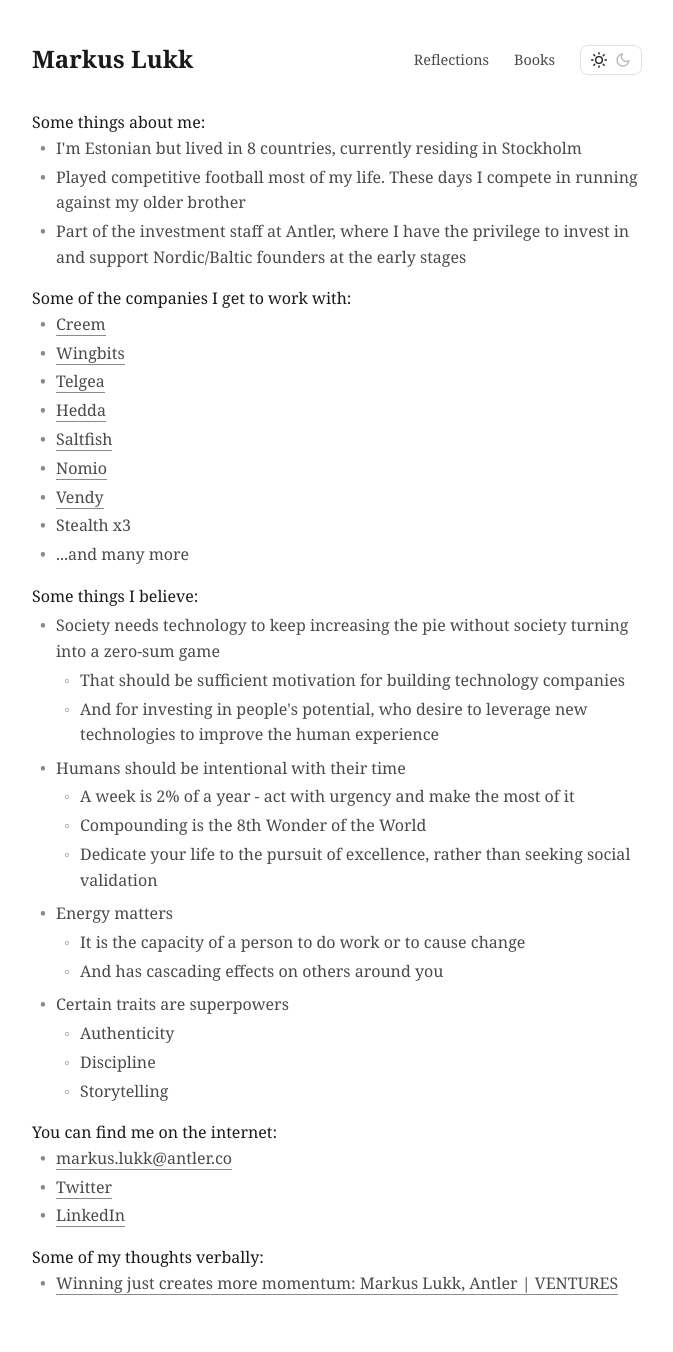
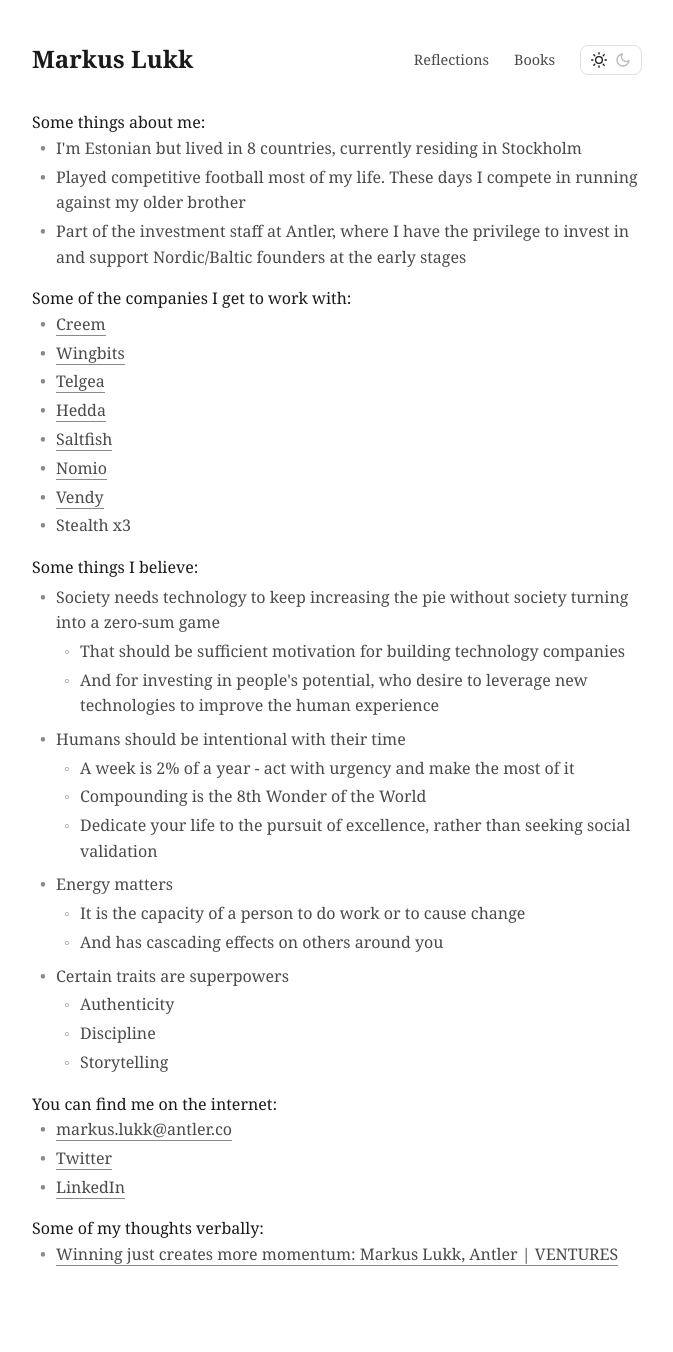
Before and after one commit to markuslukk/markuslukk.github.io, a Jekyll site: the page built from index.html, in a window 1280 px wide. Shown: the whole page, without its empty margins (303-976 px from the left). Built offline with Jekyll 4.4.1, drawn with Linux system fonts in a browser that asks for light colours; after the commit the page ends 1323 px from its top, so only the background shows below that.

Commit message:
Update index.html

```diff
--- a/index.html
+++ b/index.html
@@ -46,7 +46,6 @@
       <li><a href="https://drinknomio.com/" target="_blank" rel="noopener noreferrer">Nomio</a></li>
       <li><a href="https://www.vendykiosk.com/" target="_blank" rel="noopener noreferrer">Vendy</a></li>
       <li>Stealth x3</li>
-      <li>...and many more</li>
     </ul>
   </div>
 
```
